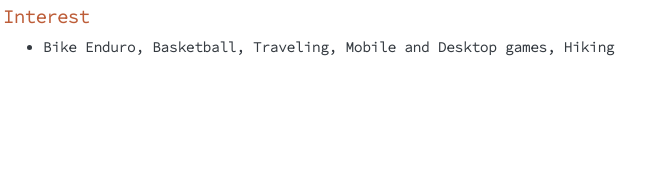
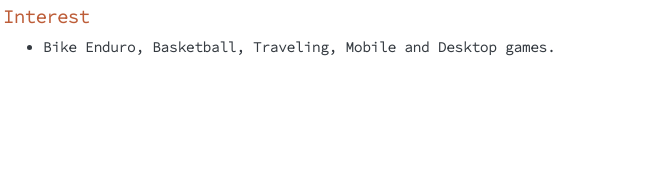
Before and after one commit to mervins/mervins.github.io, a website: page index.html in a window 1280 px wide. Shown: the part 1061-1245 px from the top of the page, 271-922 px from the left. Drawn offline with nearby package versions, Linux system fonts and the light colour scheme.

Commit message:
patience

```diff
--- a/index.html
+++ b/index.html
@@ -211,7 +211,7 @@
         <div class="experience">
             <h4 class="text-primary"><strong class="text-primary">Interest</strong></h4>
             <ul>
-                <li><strong>Bike Enduro, Basketball, Traveling, Mobile and Desktop games, Hiking</strong></li>
+                <li><strong>Bike Enduro, Basketball, Traveling, Mobile and Desktop games.</strong></li>
             </ul>
         </div>
         <!-- <div class="experience">
```
